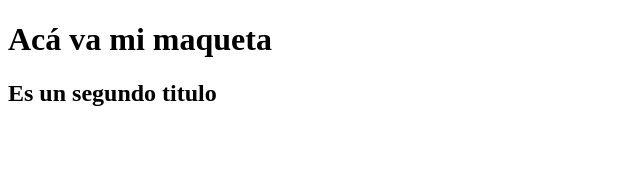
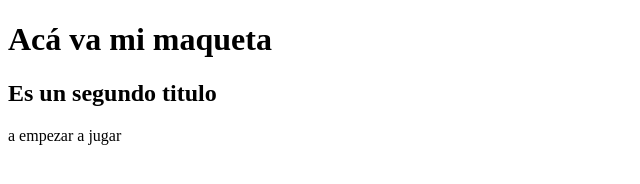
Before and after one commit to AlumnoClaudioSRobledo/pruebagit, a plain HTML site: page index.html in a window 1280 px wide. Shown: the whole page, without its empty margins (0-640 px from the left). Drawn offline with Linux system fonts and the light colour scheme.

Commit message:
agregando etiqueta p

```diff
--- a/index.html
+++ b/index.html
@@ -9,5 +9,6 @@
 <body>
    <h1>Acá va mi maqueta</h1>
    <h2>Es un segundo titulo </h2>
+   <p>a empezar a jugar</p>
 </body>
 </html>
```
